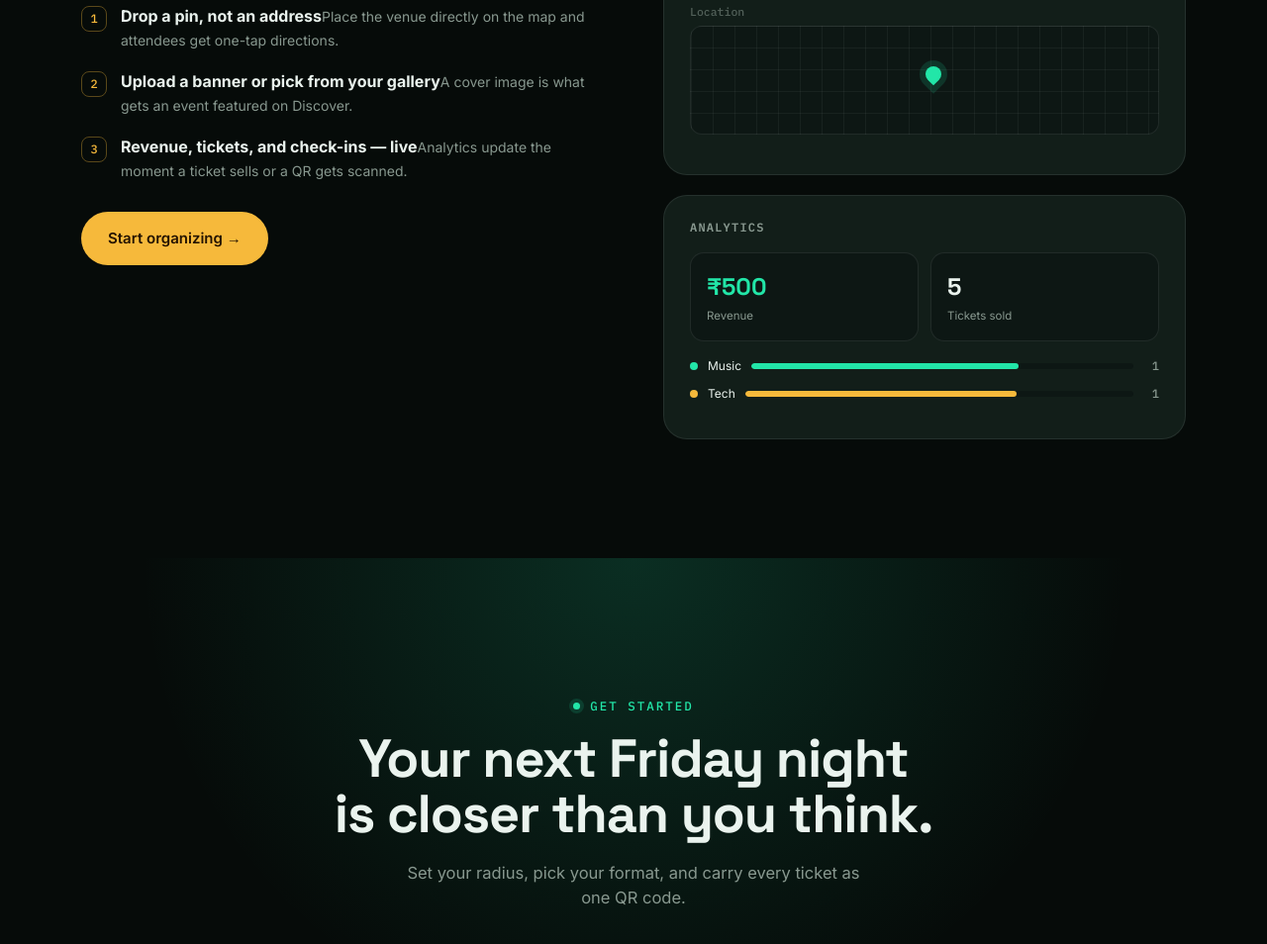
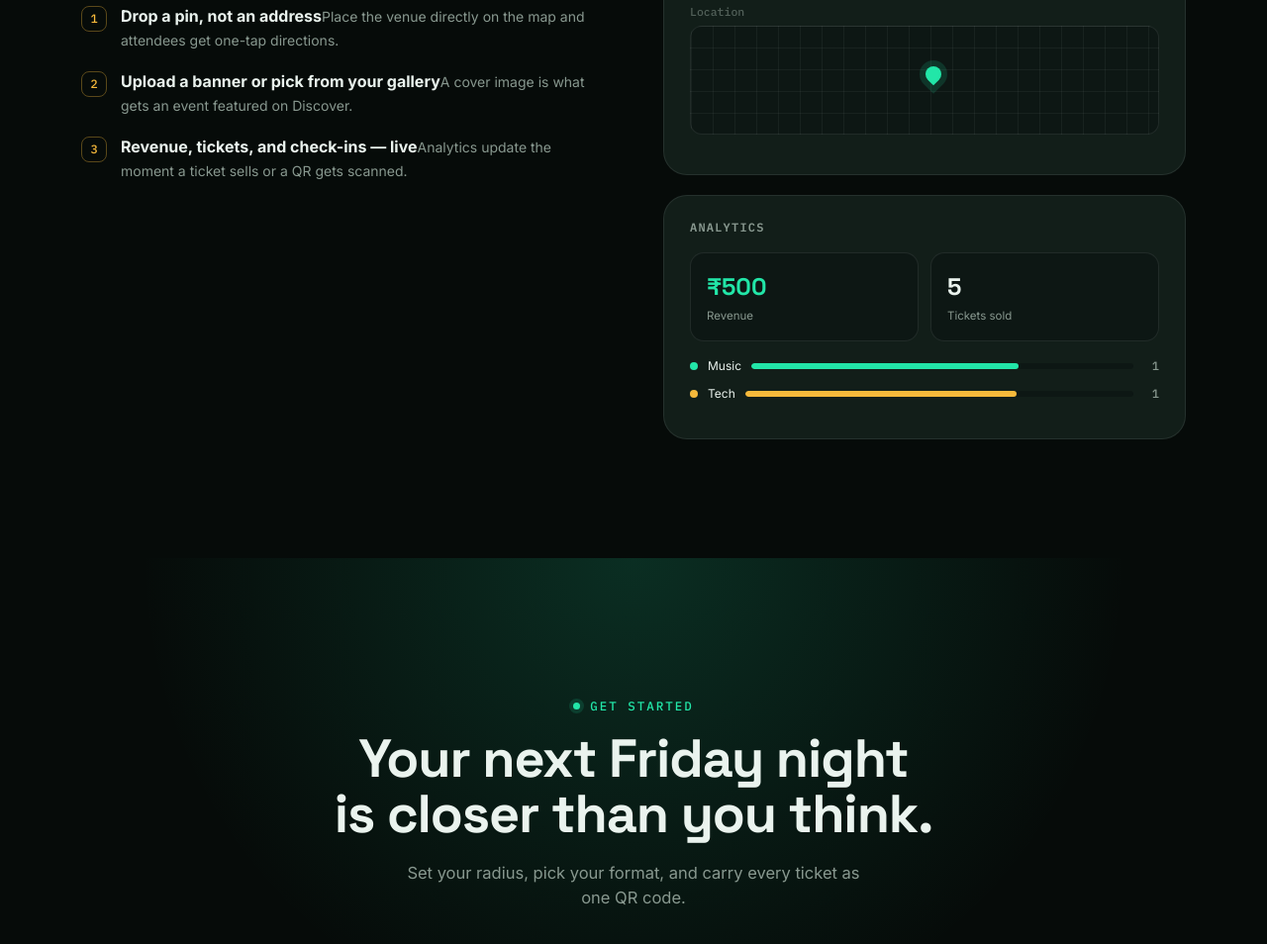
Before and after one commit to maq20261-sudo/gatherspace-site, a plain HTML site: page index.html in a window 1280 px wide. Shown: the part 3453-4407 px from the top of the page at 99% size. Drawn offline with Linux system fonts and the light colour scheme.

Commit message:
Comment out the 'Start organizing' button
Comment out the 'Start organizing' button in index.html.

```diff
--- a/index.html
+++ b/index.html
@@ -706,7 +706,7 @@
           <div><b>Revenue, tickets, and check-ins — live</b><span style="color:var(--muted); font-size:14px;">Analytics update the moment a ticket sells or a QR gets scanned.</span></div>
         </div>
       </div>
-      <a href="#cta" class="btn btn-amber" style="margin-top:30px;">Start organizing →</a>
+      <!-- <a href="#cta" class="btn btn-amber" style="margin-top:30px;">Start organizing →</a> -->
     </div>
 
     <div style="display:flex; flex-direction:column; gap:20px;">
```
